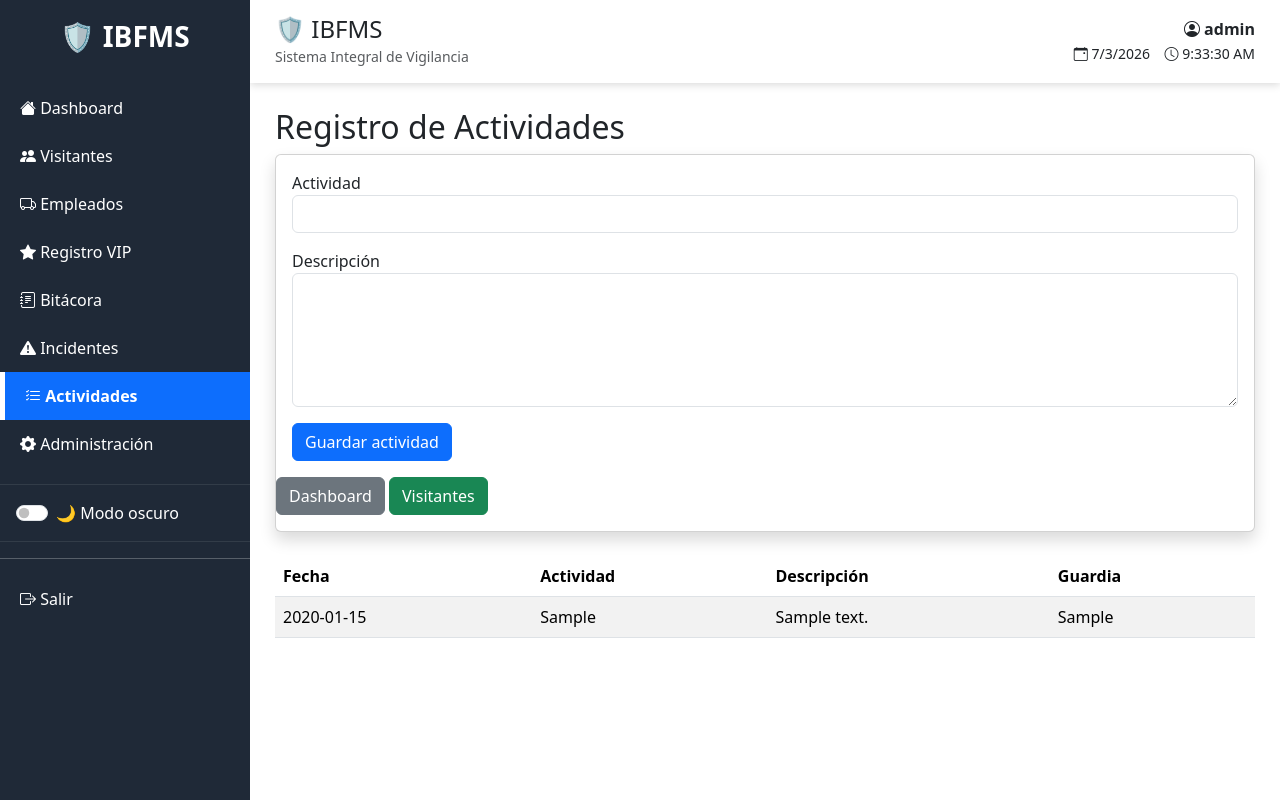
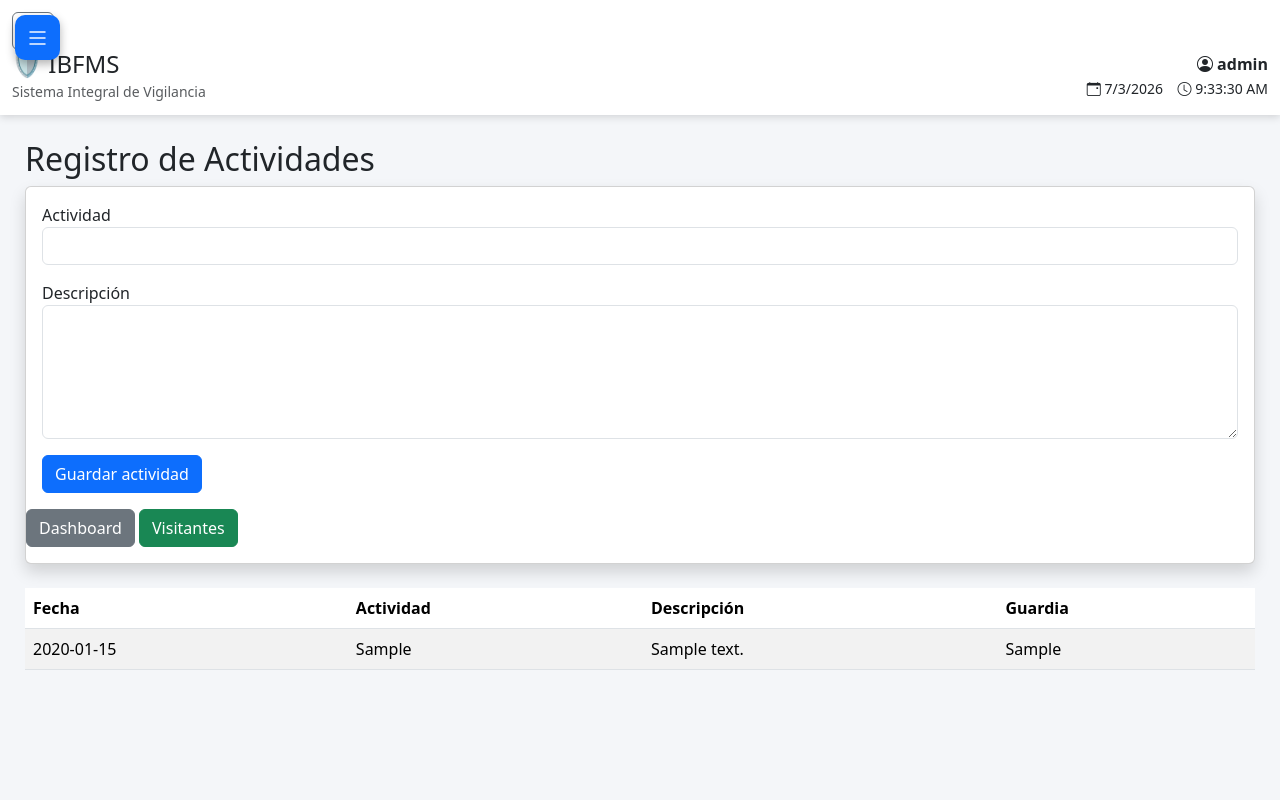
Before and after one commit to ullsesojeda/ibfms, a Flask app: page /actividades in a window 1280 px wide. Run offline with Flask 3, Linux system fonts and the light colour scheme; a user stored in the database is signed in; tables that the repository leaves empty hold one stand-in row (values such as "Sample post").

Commit message:
Add files via upload

```diff
--- a/static/css/estilo.css
+++ b/static/css/estilo.css
@@ -1,5 +1,3 @@
-<style>
-
         body{
             margin:0;
             background:#f4f6f9;
@@ -178,4 +176,67 @@
 
 }
 
-    </style>
+    /* ------------------------------
+   RESPONSIVE
+------------------------------ */
+
+@media (max-width:5000px){
+
+    .sidebar{
+
+        left:-260px;
+
+        transition:.3s;
+
+        z-index:2000;
+
+    }
+
+    .sidebar.show{
+
+        left:0;
+
+    }
+
+    .content{
+
+        margin-left:0;
+
+    }
+
+    .topbar{
+
+        padding:12px;
+
+    }
+
+}
+.menu-toggle{
+
+    position: fixed;
+
+    top: 15px;
+
+    left: 15px;
+
+    width: 45px;
+
+    height: 45px;
+
+    border: none;
+
+    border-radius: 10px;
+
+    background: #0d6efd;
+
+    color: white;
+
+    font-size: 24px;
+
+    cursor: pointer;
+
+    z-index: 3000;
+
+    box-shadow: 0 4px 10px rgba(0,0,0,.30);
+
+}
--- a/static/js/ibfms.js
+++ b/static/js/ibfms.js
@@ -59,3 +59,28 @@ if(interruptor){
     });
 
 }
+
+// --------------------
+// Menú responsive
+// --------------------
+
+const btnMenu =
+document.getElementById("btnMenu");
+
+const sidebar =
+document.querySelector(".sidebar");
+
+if(btnMenu){
+
+    btnMenu.addEventListener(
+        "click",
+        function(){
+
+            sidebar.classList.toggle(
+                "show"
+            );
+
+        }
+    );
+
+}
--- a/templates/base.html
+++ b/templates/base.html
@@ -26,6 +26,13 @@
 </head>
 
 <body>
+
+<button
+    id="btnMenu"
+    class="menu-toggle"
+>
+    <i class="bi bi-list"></i>
+</button>
 
 {% if current_user.is_authenticated %}
 
@@ -127,6 +134,13 @@
 
     <div class="topbar">
 
+        <button
+    class="btn btn-outline-secondary"
+    id="btnMenu"
+>
+    <i class="bi bi-list"></i>
+</button>
+
     <div class="d-flex justify-content-between align-items-center">
 
         <div>
```
